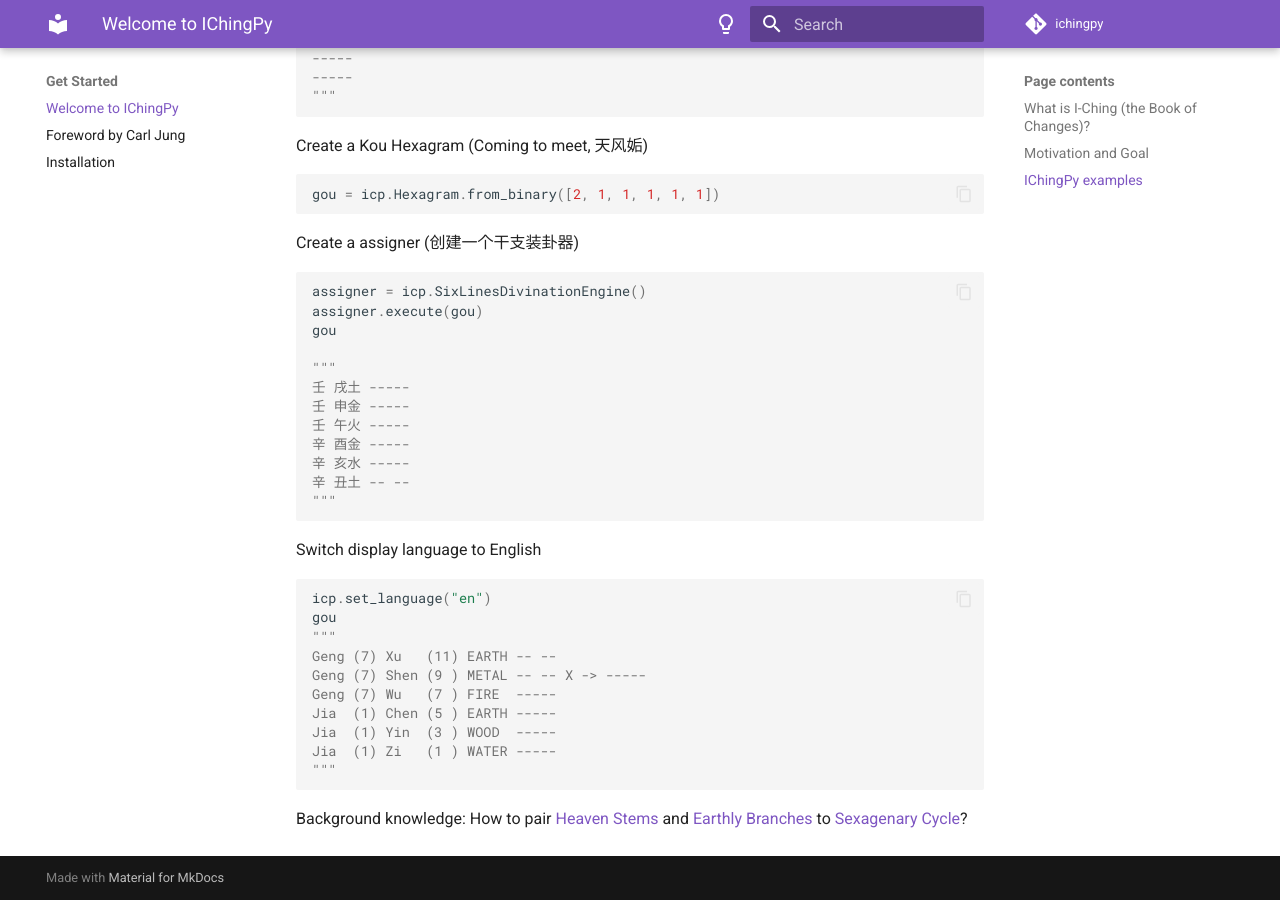
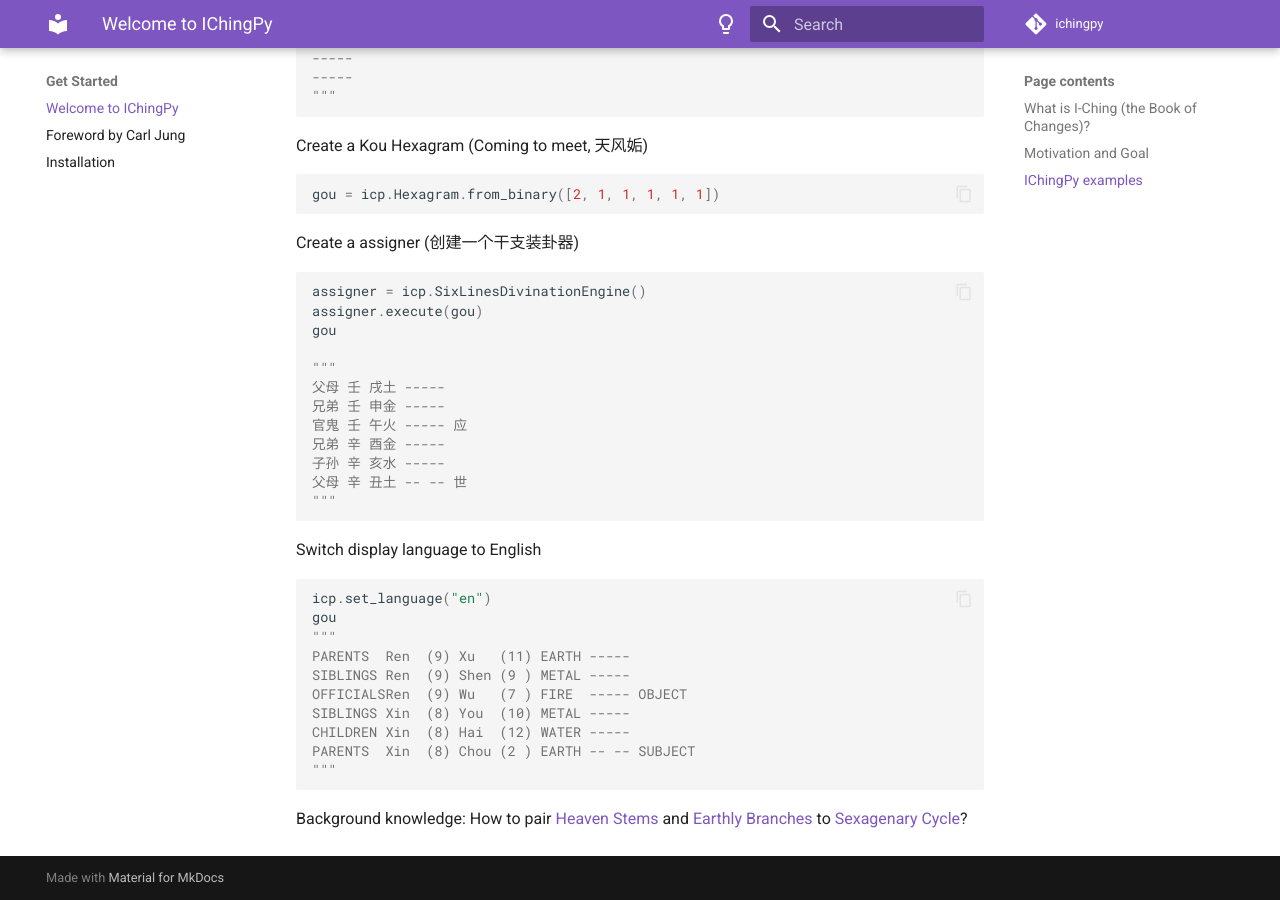
Before and after one commit to JinyangWang27/ichingpy, an MkDocs documentation site: the page built from docs/index.md, in a window 1280 px wide and 900 px high, scrolled down 1086 px. Built offline with MkDocs 1.6.1 and Material for MkDocs 9.7.7, drawn with Linux system fonts in a browser that asks for light colours; comment, search, counter and statistics services are not loaded.

````diff
--- a/docs/index.md
+++ b/docs/index.md
@@ -56,12 +56,12 @@ assigner.execute(gou)
 gou
 
 """
-壬 戌土 -----
-壬 申金 -----
-壬 午火 -----
-辛 酉金 -----
-辛 亥水 -----
-辛 丑土 -- --
+父母 壬 戌土 -----
+兄弟 壬 申金 -----
+官鬼 壬 午火 ----- 应
+兄弟 辛 酉金 -----
+子孙 辛 亥水 -----
+父母 辛 丑土 -- -- 世
 """
 ```
 Switch display language to English
@@ -69,12 +69,12 @@ Switch display language to English
 icp.set_language("en")
 gou
 """
-Geng (7) Xu   (11) EARTH -- --
-Geng (7) Shen (9 ) METAL -- -- X -> -----
-Geng (7) Wu   (7 ) FIRE  -----
-Jia  (1) Chen (5 ) EARTH -----
-Jia  (1) Yin  (3 ) WOOD  -----
-Jia  (1) Zi   (1 ) WATER -----
+PARENTS  Ren  (9) Xu   (11) EARTH -----
+SIBLINGS Ren  (9) Shen (9 ) METAL -----
+OFFICIALSRen  (9) Wu   (7 ) FIRE  ----- OBJECT
+SIBLINGS Xin  (8) You  (10) METAL -----
+CHILDREN Xin  (8) Hai  (12) WATER -----
+PARENTS  Xin  (8) Chou (2 ) EARTH -- -- SUBJECT
 """
 ```
 Background knowledge: How to pair [Heaven Stems](https://en.wikipedia.org/wiki/Heavenly_Stems) and [Earthly Branches](https://en.wikipedia.org/wiki/Earthly_Branches) to [Sexagenary Cycle](https://en.wikipedia.org/wiki/Sexagenary_cycle)?
````
Also changed, not shown: README.md (+2 -2 lines), README_CN.md (+2 -2 lines), 1 other file.
